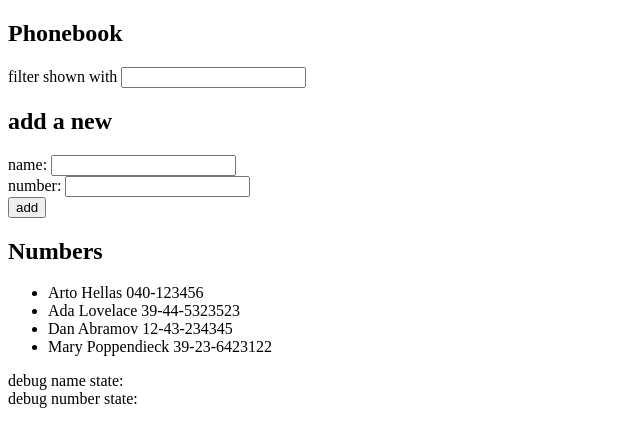
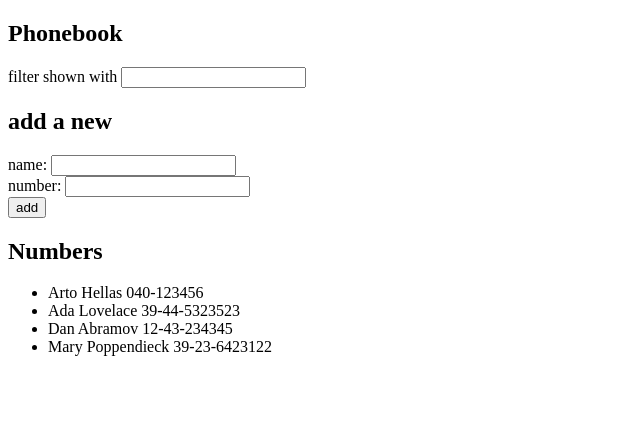
Before and after one commit to Nate1809/Full-Stack-Open-submissions, a React (Vite) app in the folder part2/phonebook/: page / in a window 1280 px wide. Shown: the top 446 px of the page, without its empty margins (0-640 px from the left). Built offline with nearby package versions, Linux system fonts and the light colour scheme.

Commit message:
2.10 hide debug

```diff
--- a/part2/phonebook/src/App.jsx
+++ b/part2/phonebook/src/App.jsx
@@ -83,8 +83,8 @@ const App = () => {
       <Persons persons={persons} newFilter={newFilter}/>
 
       {/*  DEBUG SHOWW STATES */}
-      <div>debug name state: {newName}</div>
-      <div>debug number state: {newNumber}</div>
+      {/* <div>debug name state: {newName}</div>
+      <div>debug number state: {newNumber}</div> */}
 
     </div>
   );
```
